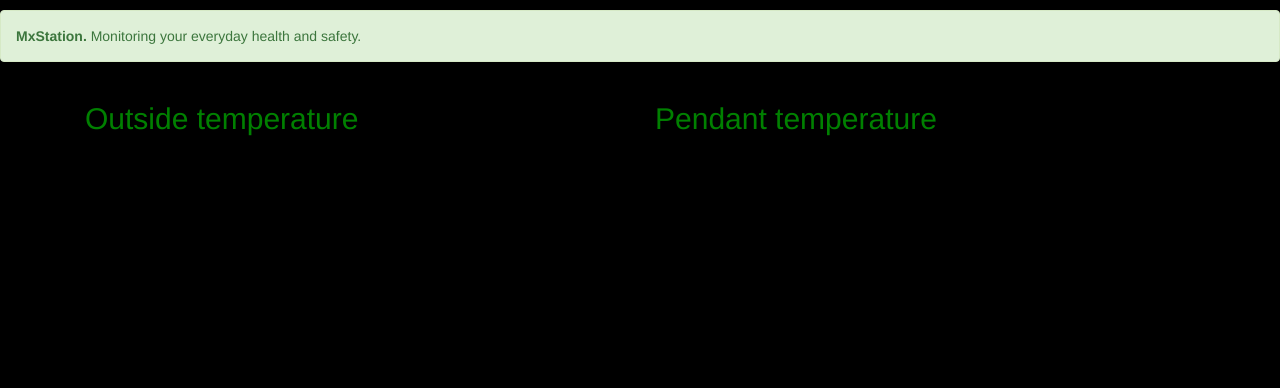
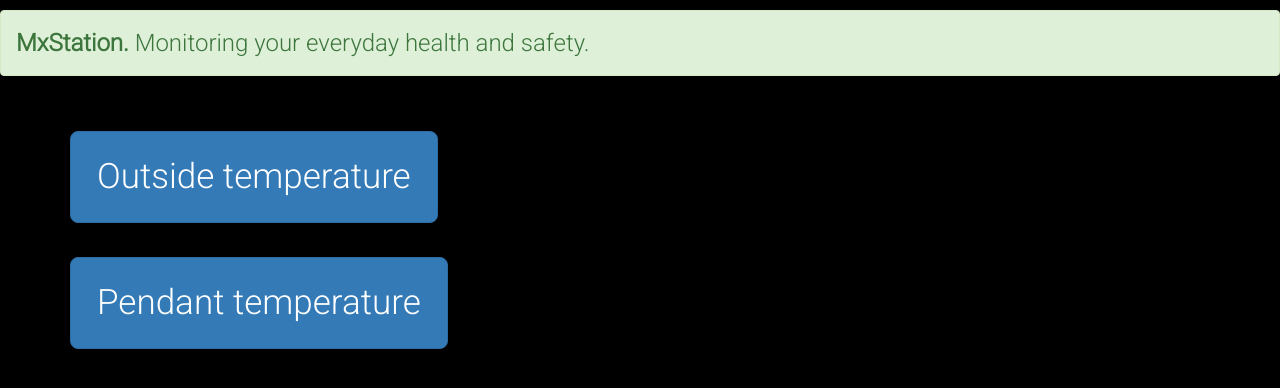
Before and after one commit to agamos/maxRaspPiProject, a plain HTML site: page web/index.html in a window 1280 px wide. Drawn offline with nearby package versions, Linux system fonts and the light colour scheme; no server answers.

```diff
--- a/web/css/theme.css
+++ b/web/css/theme.css
@@ -3,6 +3,8 @@
   color: green;
   padding-top: 10px;
   padding-bottom: 30px;
+  font-family: 'Roboto';
+  font-size: 24px;
 }
 
 .theme-dropdown .dropdown-menu {
@@ -28,3 +30,28 @@
   left: 0;
   right:0;
 }
+
+.btn-yellow {
+  background: rgb(250, 255, 140);
+  color: #574500;
+  border: none;
+  -moz-box-shadow: none !important;
+  -webkit-box-shadow: none !important;
+  box-shadow: none !important; /* !important tags aren't necessarily always bad */
+}
+.btn-yellow:hover, .btn-yellow:focus {
+  background: rgb(252, 255, 179);
+}
+.btn-yellow:active {
+  background: rgb(247, 255, 71);
+}
+.btn-xxl {
+  padding: 20px 26px;
+  font-size: 35px;
+  border-radius: 8px;
+}
+.badge-pill-xxl {
+  padding: 20px 26px;
+  font-size: 24px;
+  border-radius: 48px;
+}
--- a/web/index.html
+++ b/web/index.html
@@ -16,7 +16,6 @@
     <link href="css/theme.css" rel="stylesheet">
 </head>
 <body>
-        <!-- Define alerts for top of web page -->
 	<div class="alert alert-danger" id="alert" role="alert" style="display:none;">
 		<h4 class="alert-heading">Attention!</h4>
 		<p>Immediate action required - a possible fall has occurred</p>
@@ -24,8 +23,6 @@
 	<div class="alert alert-success" id="heading" role="alert">
 		<strong>MxStation.</strong> Monitoring your everyday health and safety.
 	</div>
-
-        <!-- Define graphical warning pulsing radar effect -->
 	<svg id="fall" style="visibility: hidden;">
 	  <circle cx="50%" cy="50%" r="0" fill-opacity="0" stroke="red" stroke-width="32px" stroke-opacity="0.4">
 	    <animate attributeName="r" from="0" to="1220" dur="6s" repeatCount="indefinite" begin="0.25s" />
@@ -47,22 +44,23 @@
 	    <animate attributeName="r" from="0" to="1220" dur="6s" repeatCount="indefinite" begin="4.25s" />
 	  </circle>
 	</svg>
-
-        <!-- Define outputs for temperature readings -->
     <div class="container clear-top">
+        <br>
+        <div class="row">
 	        <div class='col-sm-6'>
-	        	<h2>Outside temperature <span id="outside"></span></h2>
-	        </div>
-	        <div class='col-sm-6'>
-	        	<h2>Pendant temperature <span id="temperature"></span></h2>
+	        	<button type="button" class="btn btn-primary btn-xxl">Outside temperature  <span id="outside" class="badge badge-pill badge-pill-xxl"></span></button>
 	        </div>
         </div>
-
-         <!-- Script to handle emitters from Node.js -->
+        <br>
+        <div class="row">
+	        <div class='col-sm-6'>
+	        	<button type="button" class="btn btn-primary btn-xxl">Pendant temperature  <span id="temperature" class="badge badge-pill badge-pill-xxl"></span></button>
+	        </div>
+        </div>
          <script>
          var socket = io();
          socket.on('value',function(data){ rxData.innerHTML = data.number });
-           socket.on('temperature',function(data){ temperature.innerHTML = data.number });
+         socket.on('temperature',function(data){ temperature.innerHTML = data.number + "&deg;C" });
          socket.on('fall',function(data){ fall.style.visibility = 'visible'; $('#heading').hide(); $('#alert').show(); });
          socket.on('button',function(data){ fall.style.visibility = 'hidden'; $('#alert').hide(); $('#heading').show(); });
          </script>
@@ -70,11 +68,13 @@
       </div>
     </div>
 
-     <!-- Bootstrap core JavaScript -->
+          <!-- Bootstrap core JavaScript
+    ================================================== -->
     <!-- Placed at the end of the document so the pages load faster -->
 	<script src="https://ajax.googleapis.com/ajax/libs/jquery/1.12.4/jquery.min.js"></script>
     <script src="js/3rdParty/bootstrap.min.js"></script
     <script src="js/3rdParty/docs.min.js"></script>
     <!-- IE10 viewport hack for Surface/desktop Windows 8 bug -->
     <script src="js/3rdParty/ie10-viewport-bug-workaround.js"></script>
+
       </body>
```
Also changed, not shown: 1 other file. Lines whose indentation alone changed are shown as unchanged.
